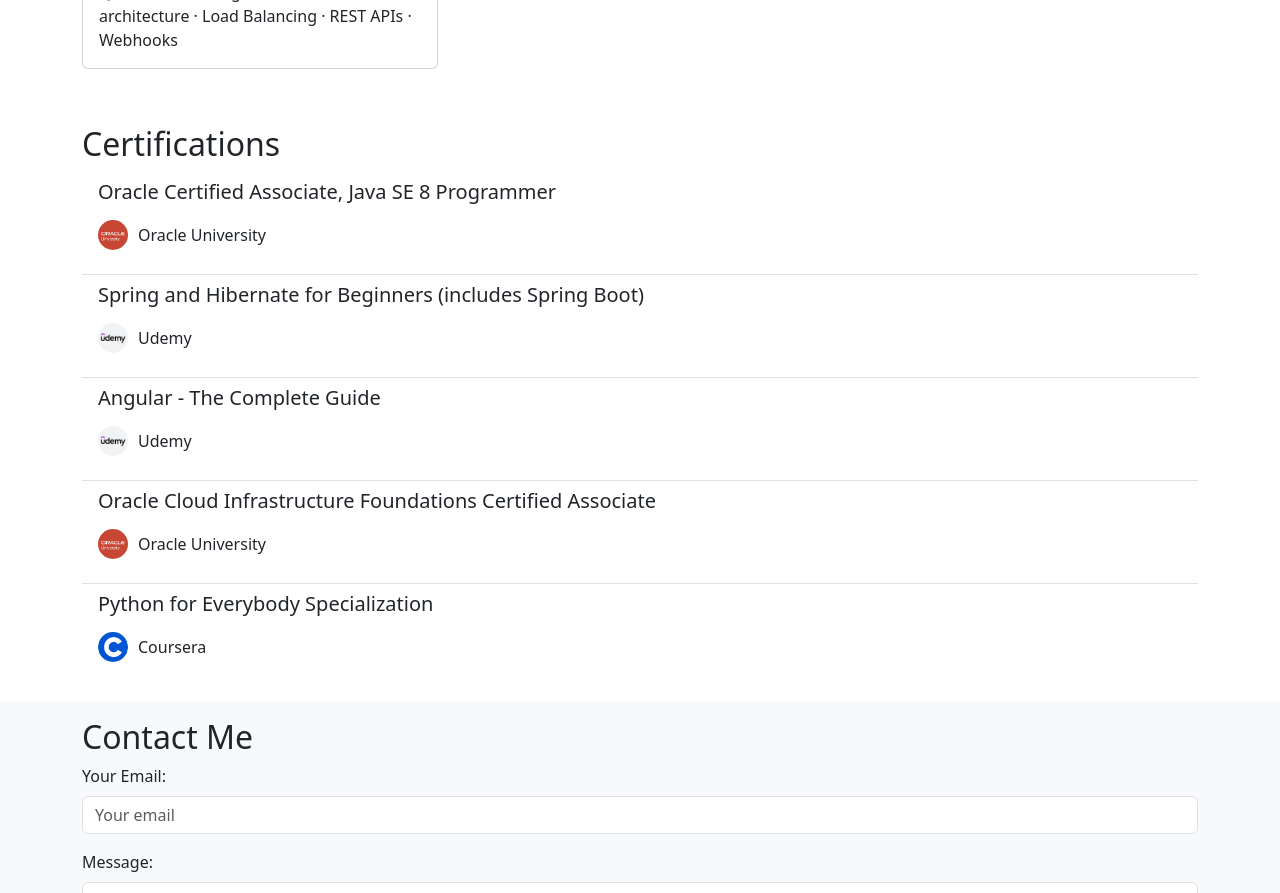
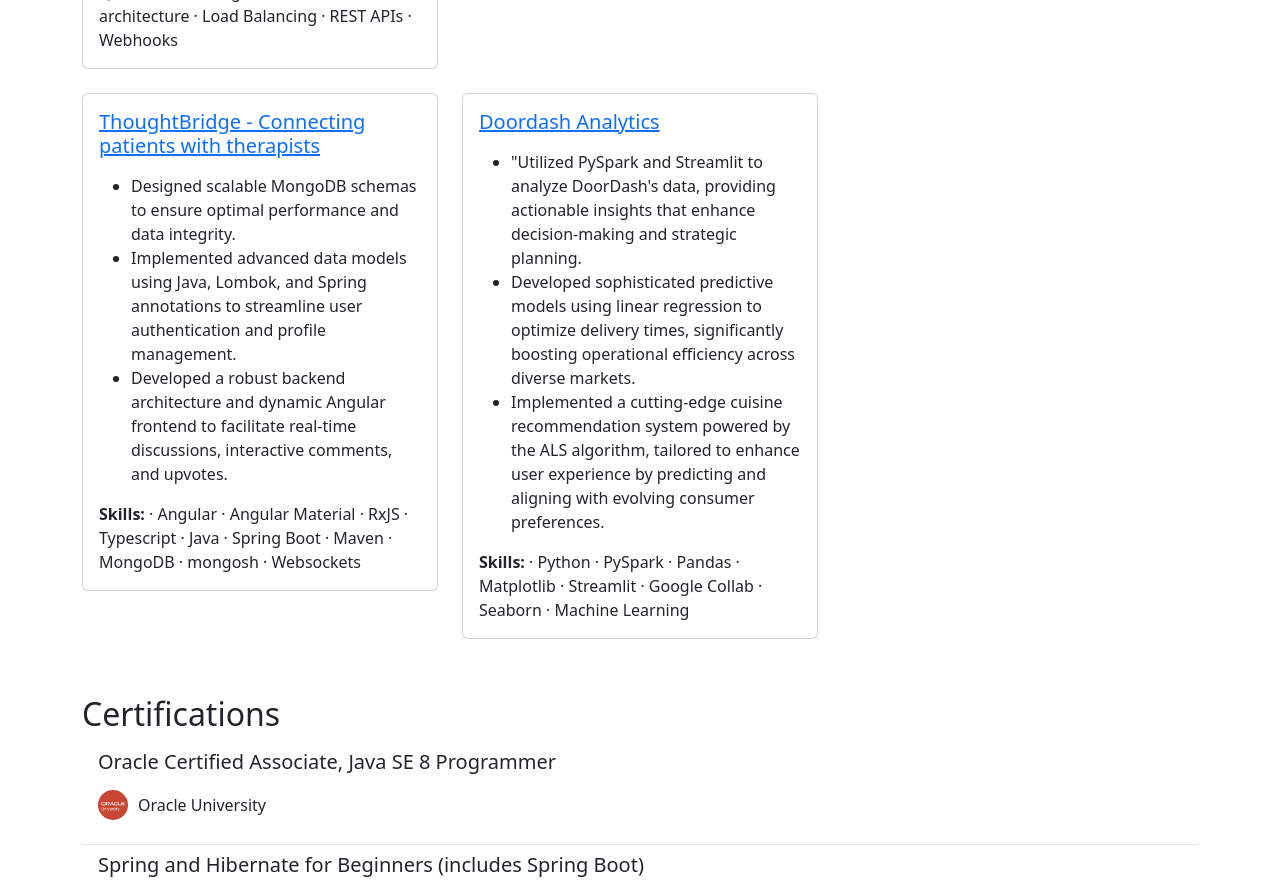
Before and after one commit to JAYRAJARORA/jayrajarora.github.io, a plain HTML site: page index.html in a window 1280 px wide. Shown: the part 2336-3229 px from the top of the page. Drawn offline with nearby package versions, Linux system fonts and the light colour scheme.

Commit message:
Added 2 projects

```diff
--- a/index.html
+++ b/index.html
@@ -807,7 +807,46 @@
                         </div>
                     </div>
                 </div>
-                <!-- Add more project cards here -->
+            </div>
+            <div class="row">
+                <div class="col-md-4">
+                    <div class="card mb-4">
+                        <div class="card-body">
+                            <h5 class="card-title"><a href="https://github.com/JAYRAJARORA/thought-bridge-frontend"
+                                    target="_blank">ThoughtBridge - Connecting patients with therapists</a></h5>
+                            <p class="card-text">
+                            <ul>
+                                <li>Designed scalable MongoDB schemas to ensure optimal performance and data integrity.</li>
+                                <li>Implemented advanced data models using Java, Lombok, and Spring annotations to streamline
+                                    user authentication and profile management.</li>
+                                <li>Developed a robust backend architecture and dynamic Angular frontend to facilitate real-time discussions, interactive comments, and upvotes.</li>
+                            </ul>
+                            </p>
+                            <p class="card-text"><strong>Skills:</strong> · Angular · Angular Material · RxJS · Typescript ·
+                                Java · Spring Boot · Maven · MongoDB · mongosh · Websockets</p>
+                        </div>
+                    </div>
+                </div>
+
+                <div class="col-md-4">
+                    <div class="card mb-4">
+                        <div class="card-body">
+                            <h5 class="card-title"><a href="https://doordash-analytics.streamlit.app/"
+                                    target="_blank">Doordash Analytics</a></h5>
+                            <p class="card-text">
+                            <ul>
+                                <li>"Utilized PySpark and Streamlit to analyze DoorDash's data, providing actionable insights that enhance decision-making and strategic planning.</li>
+                                <li>Developed sophisticated predictive models using linear regression to optimize delivery times, significantly boosting operational efficiency across diverse markets.</li>
+                                <li>Implemented a cutting-edge cuisine recommendation system powered by the ALS algorithm, tailored to enhance user experience by predicting and aligning with evolving consumer preferences.</li>
+                            </ul>
+                            </p>
+                            <p class="card-text"><strong>Skills:</strong> · Python · PySpark · Pandas · Matplotlib ·
+                                Streamlit · Google Collab · Seaborn · Machine Learning</p>
+                        </div>
+                    </div>
+                </div>
+
+
             </div>
         </div>
     </section>
```
